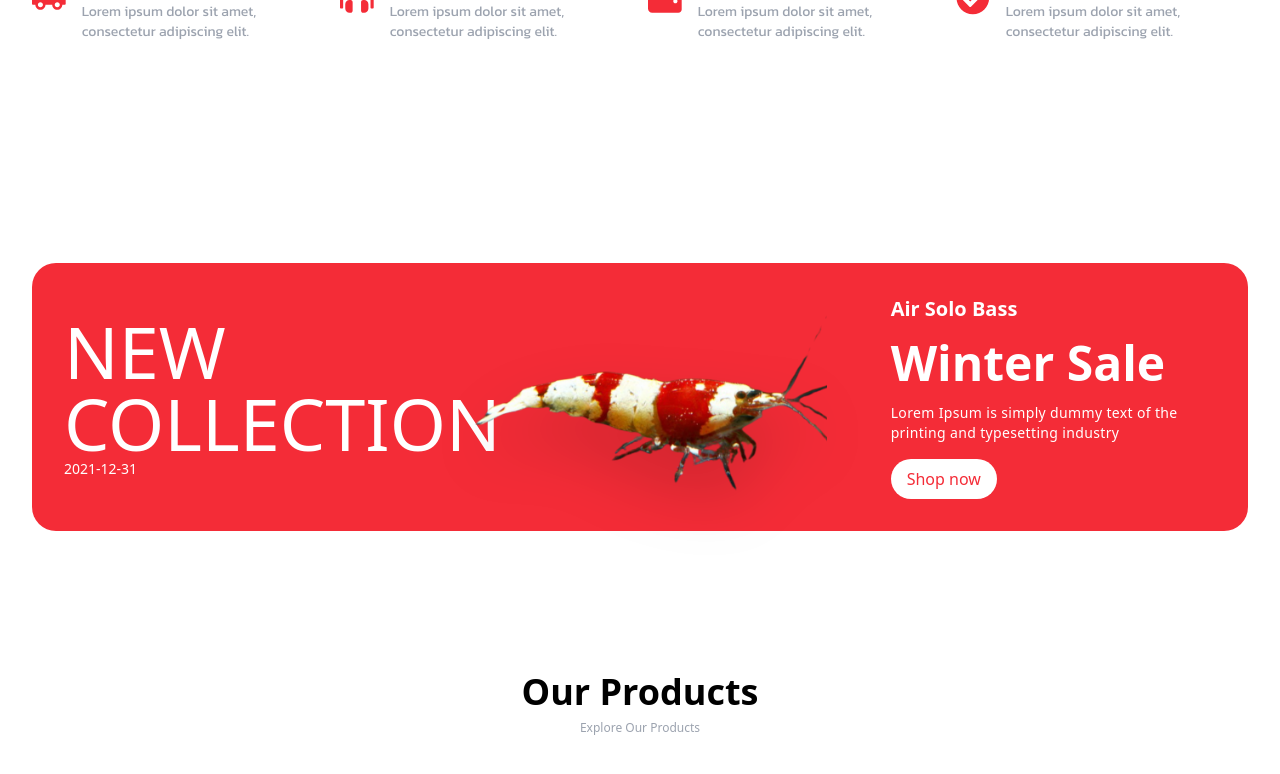
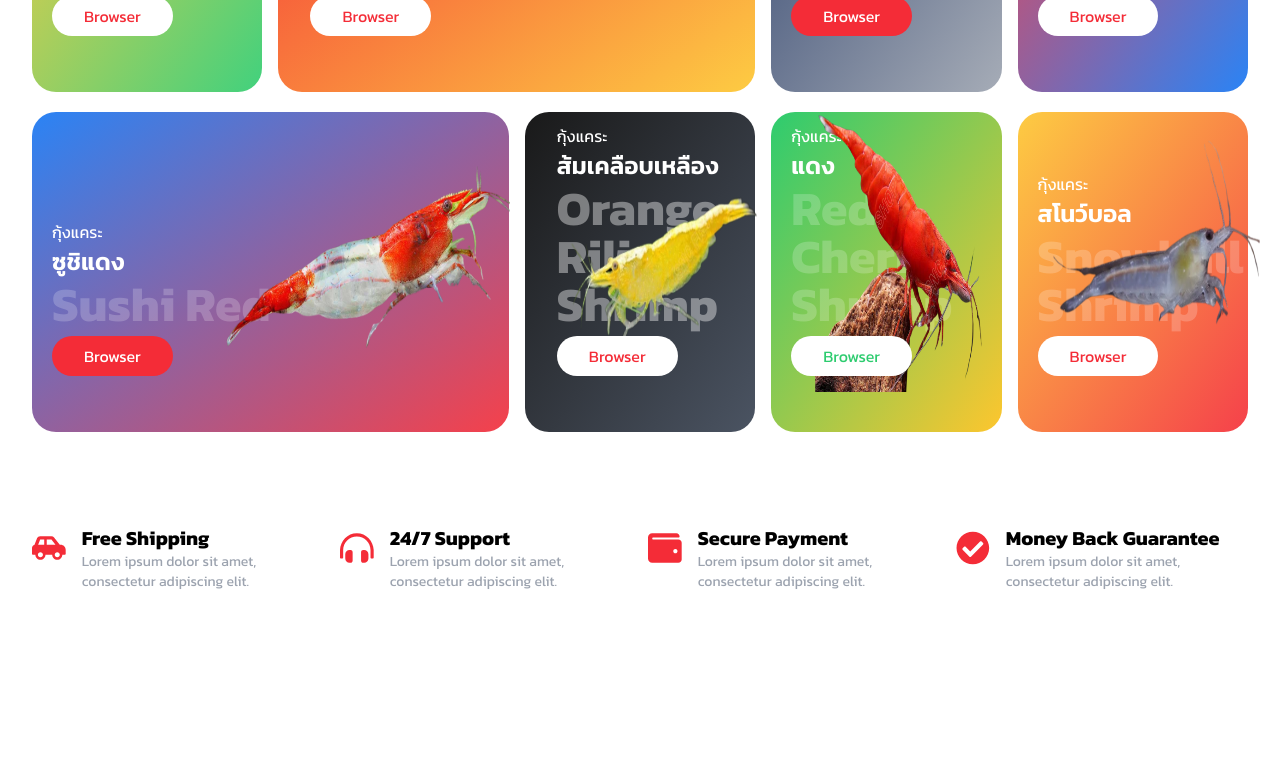
Before and after one commit to PornpapatDps/ProjectSystemsSell, a React (Vite) app in the folder frontend/: page / in a window 1280 px wide. Shown: the part 2400-3174 px from the top of the page. Built offline with nearby package versions, Linux system fonts and the light colour scheme.

Commit message:
Update App.jsx

```diff
--- a/frontend/src/App.jsx
+++ b/frontend/src/App.jsx
@@ -53,14 +53,15 @@ const App = () => {
           <Route path="/" element={
             <>
               <Hero />
+              <Banner data={BannerData} />
               <Category />
               <Category2 />
               <Category3 />
               <Category4 />
               <Sevices />
-              <Banner data={BannerData} />
-              <Products />
+
               <Banner data={BannerData2} />
+
               <Blogs />
 
             </>
```
